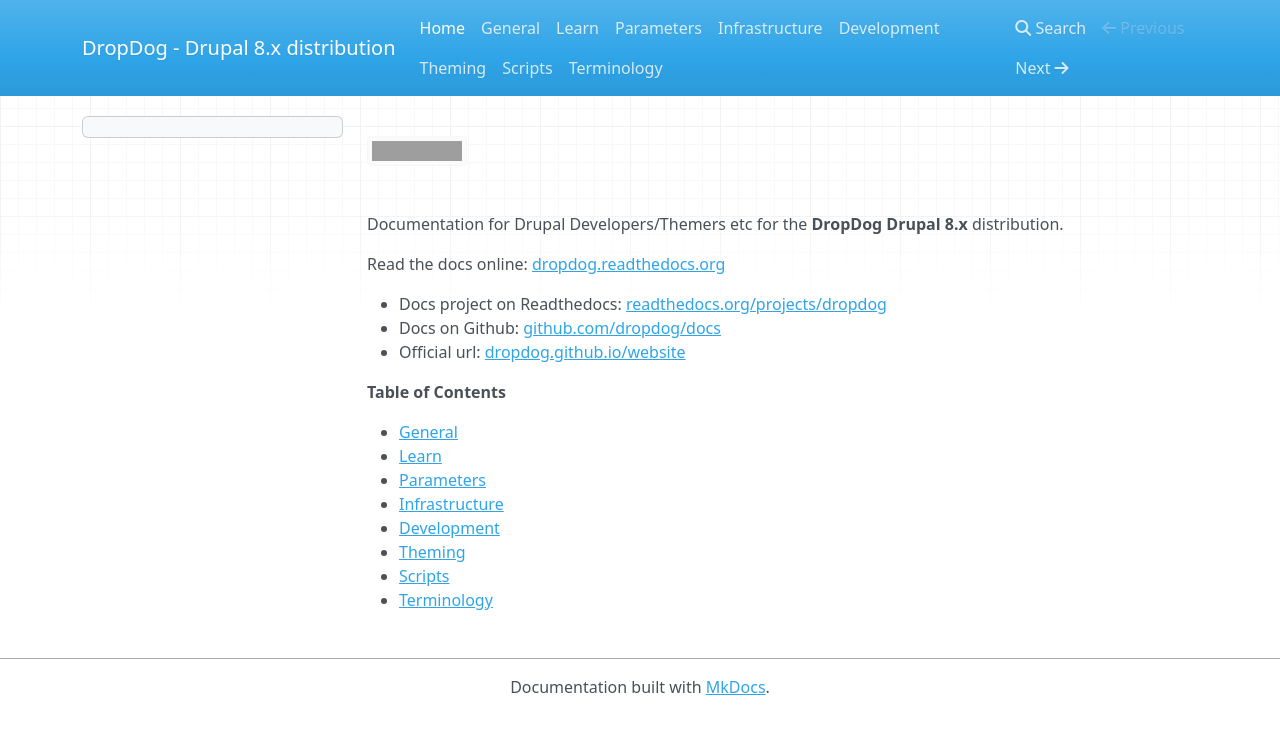
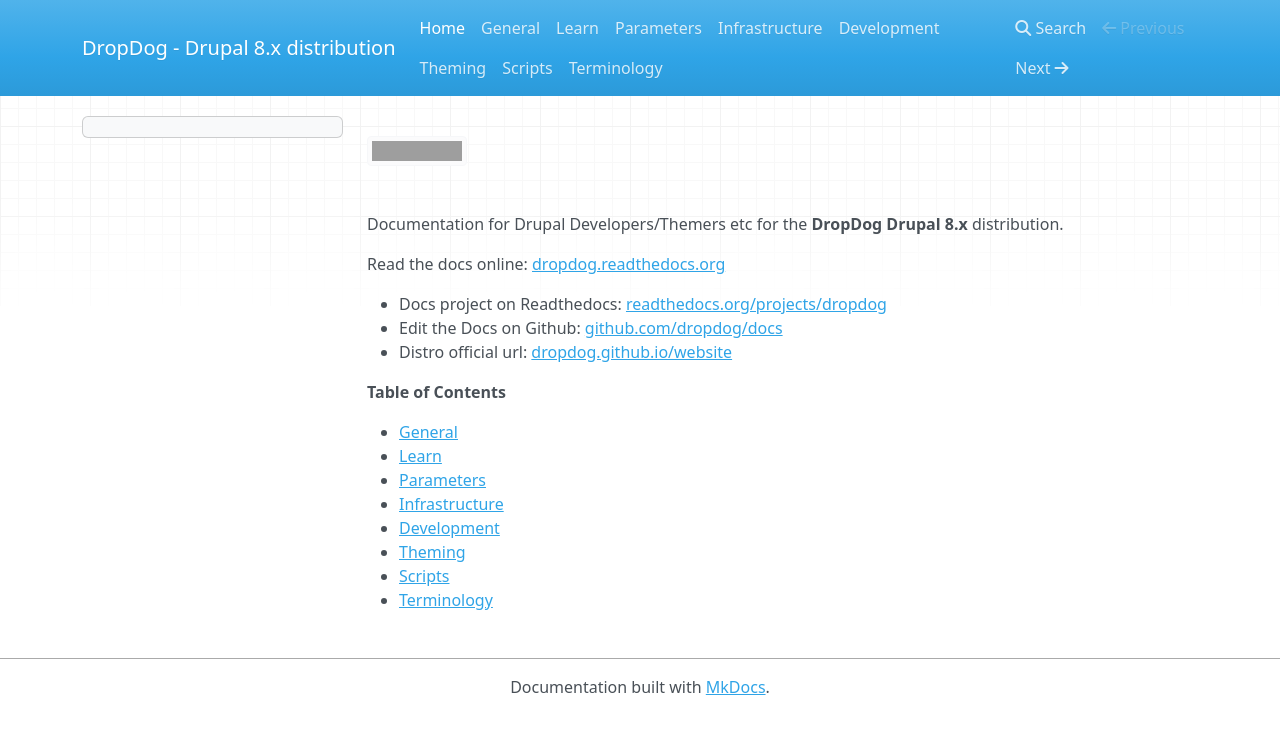
Before and after one commit to dropdog/docs, an MkDocs documentation site: the page built from docs/index.md, in a window 1280 px wide. Shown: the top 734 px of the page. Built offline with MkDocs 1.6.1, drawn with Linux system fonts in a browser that asks for light colours; nearby versions of some CDN libraries; old or Windows-style settings are respelled for this version of MkDocs; grey boxes are pictures that could not be loaded.

Commit message:
Autocommit

```diff
--- a/docs/index.md
+++ b/docs/index.md
@@ -5,8 +5,8 @@ Documentation for Drupal Developers/Themers etc for the **DropDog Drupal 8.x** d
 Read the docs online: [dropdog.readthedocs.org](http://dropdog.readthedocs.org/)
 
 - Docs project on Readthedocs: [readthedocs.org/projects/dropdog](https://readthedocs.org/projects/dropdog/)
-- Docs on Github: [github.com/dropdog/docs](https://github.com/dropdog/docs)
-- Official url: [dropdog.github.io/website](http://dropdog.github.io/website/)
+- Edit the Docs on Github: [github.com/dropdog/docs](https://github.com/dropdog/docs)
+- Distro official url: [dropdog.github.io/website](http://dropdog.github.io/website/)
 
 **Table of Contents**
 
```
Also changed, not shown: docs/development.md (+2 -2 lines), docs/scripts.md (+1 -1 lines), docs/theming.md (+2 -0 lines).
